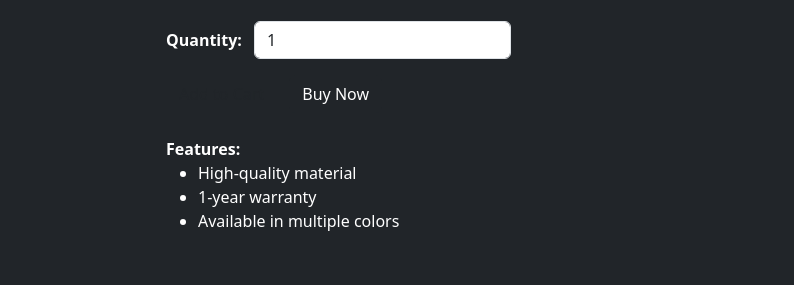
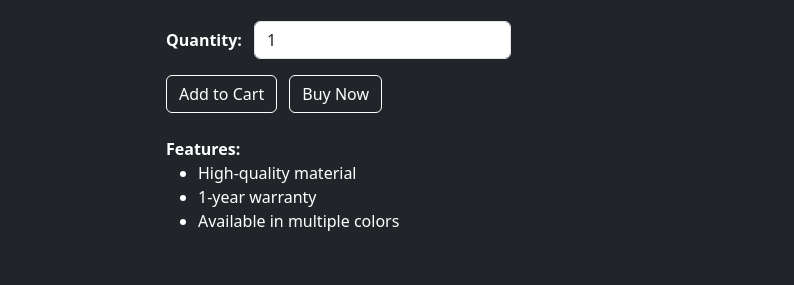
Before and after one commit to amirfaisallinkon/E-Commerce, a plain HTML site: page product.html in a window 1280 px wide. Shown: the part 471-756 px from the top of the page, 486-1280 px from the left. Drawn offline with nearby package versions, Linux system fonts and the light colour scheme; a script that the page names is missing.

Commit message:
Add files via upload

```diff
--- a/product.html
+++ b/product.html
@@ -71,8 +71,8 @@
           <strong>Quantity:</strong>
           <input type="number" class="form-control d-inline w-auto ms-2" min="1" value="1">
         </div>
-        <button class="btn btn-custom me-2">Add to Cart</button>
-        <button class="btn btn-dark">Buy Now</button>
+        <button class="btn btn-dark me-2 border-white">Add to Cart</button>
+        <button class="btn btn-dark border-white ">Buy Now</button>
         <div class="mt-4">
           <strong>Features:</strong>
           <ul>
```
